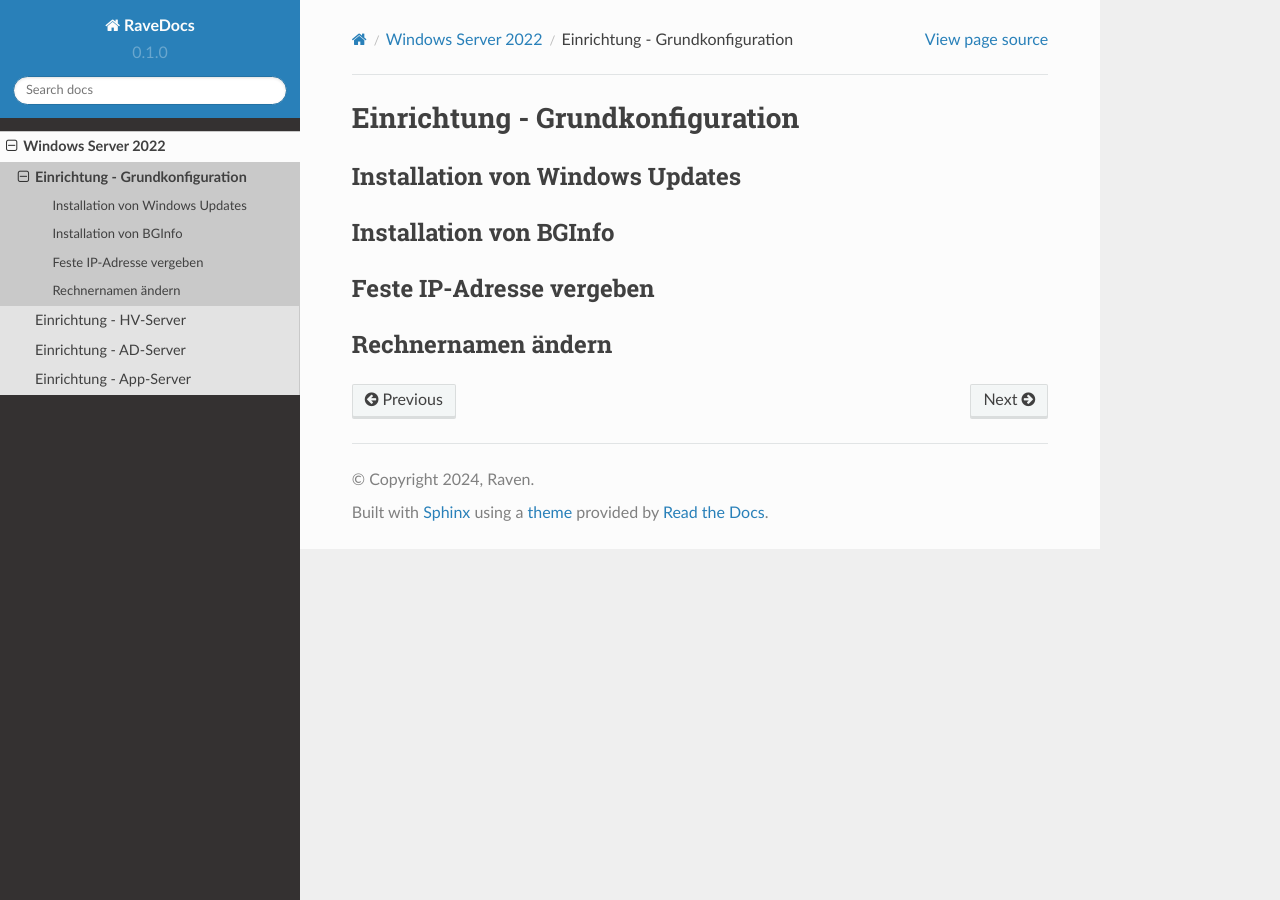
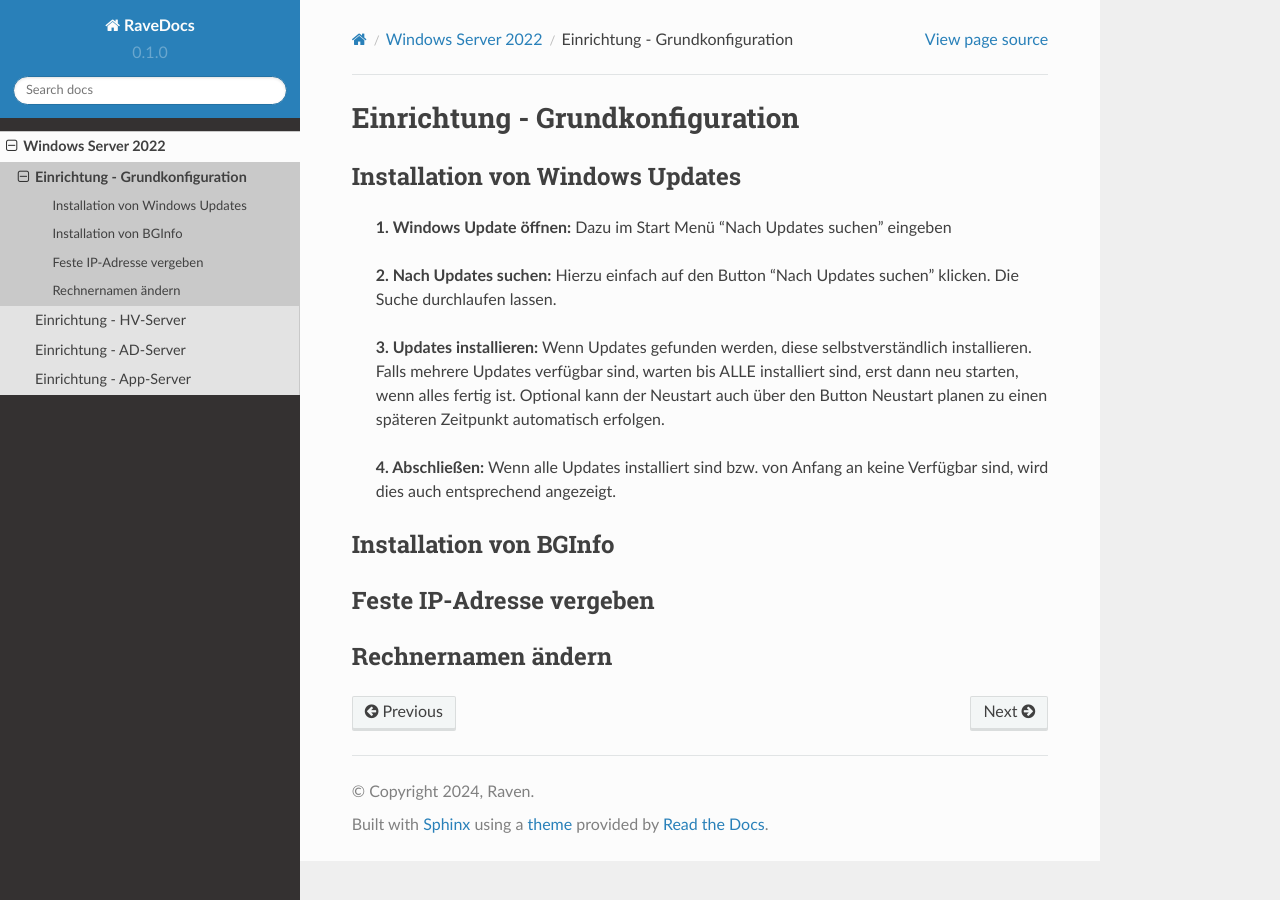
Before and after one commit to SirenTheSiren/ravedocs, a Sphinx documentation site: the page built from docs/source/windows/server/2022/einrichtung/grund.rst, in a window 1280 px wide. Built offline with Sphinx 7.4.7 and the Read the Docs theme 2.0.0, drawn with Linux system fonts in a browser that asks for light colours; pages that are not in the unit, such as notebooks, are missing from menus.

Commit message:
Update grund.rst

```diff
--- a/docs/source/windows/server/2022/einrichtung/grund.rst
+++ b/docs/source/windows/server/2022/einrichtung/grund.rst
@@ -3,6 +3,23 @@ Einrichtung - Grundkonfiguration
 
 Installation von Windows Updates
 -----
+
+	**1. Windows Update öffnen:**
+	Dazu im Start Menü "Nach Updates suchen" eingeben
+
+
+	**2. Nach Updates suchen:**
+	Hierzu einfach auf den Button "Nach Updates suchen" klicken. Die Suche durchlaufen lassen.
+
+
+	**3. Updates installieren:**
+	Wenn Updates gefunden werden, diese selbstverständlich installieren. Falls mehrere Updates verfügbar sind, warten bis ALLE installiert sind, erst dann neu starten, wenn alles fertig ist.
+	Optional kann der Neustart auch über den Button Neustart planen zu einen späteren Zeitpunkt automatisch erfolgen.
+
+
+	**4. Abschließen:**
+	Wenn alle Updates installiert sind bzw. von Anfang an keine Verfügbar sind, wird dies auch entsprechend angezeigt.
+
 
 Installation von BGInfo
 -----
```
